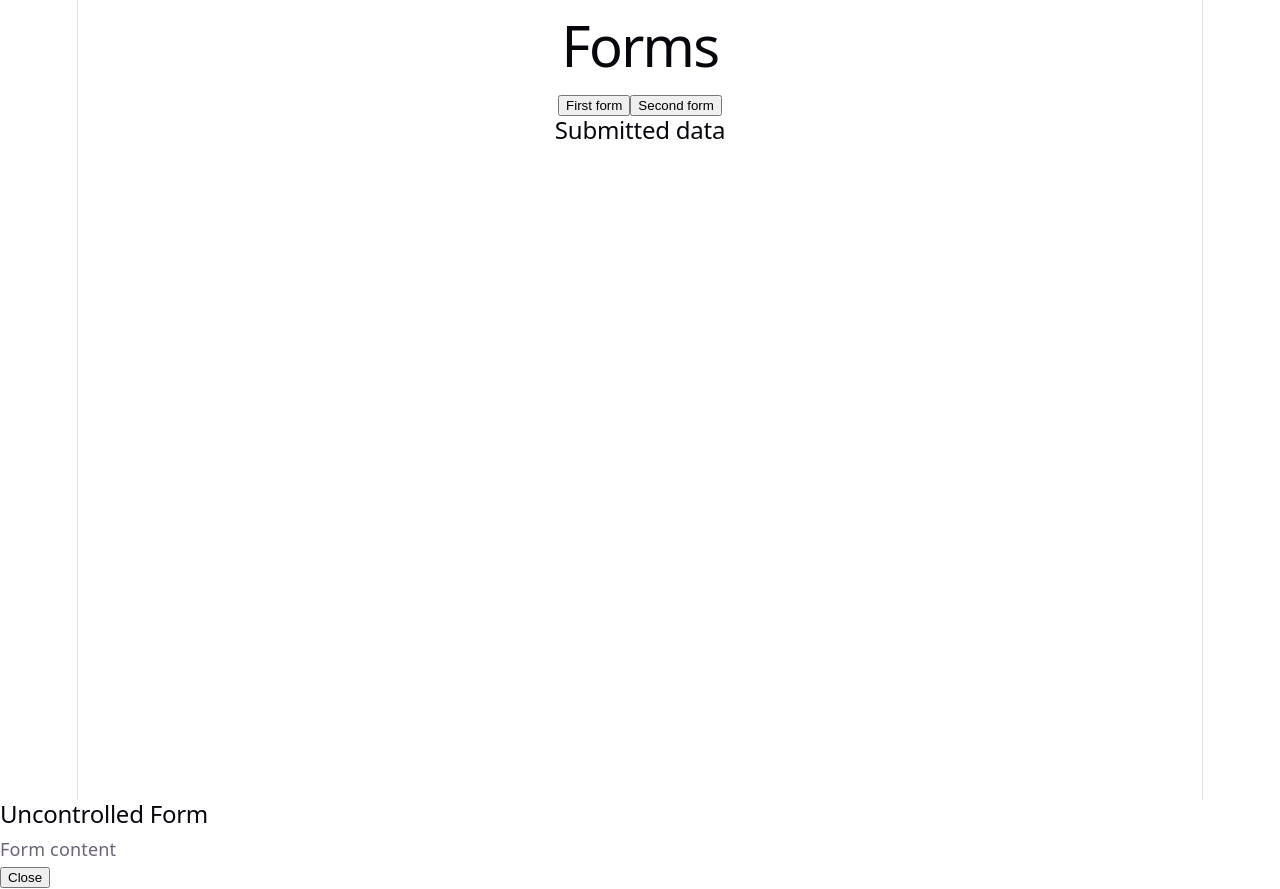
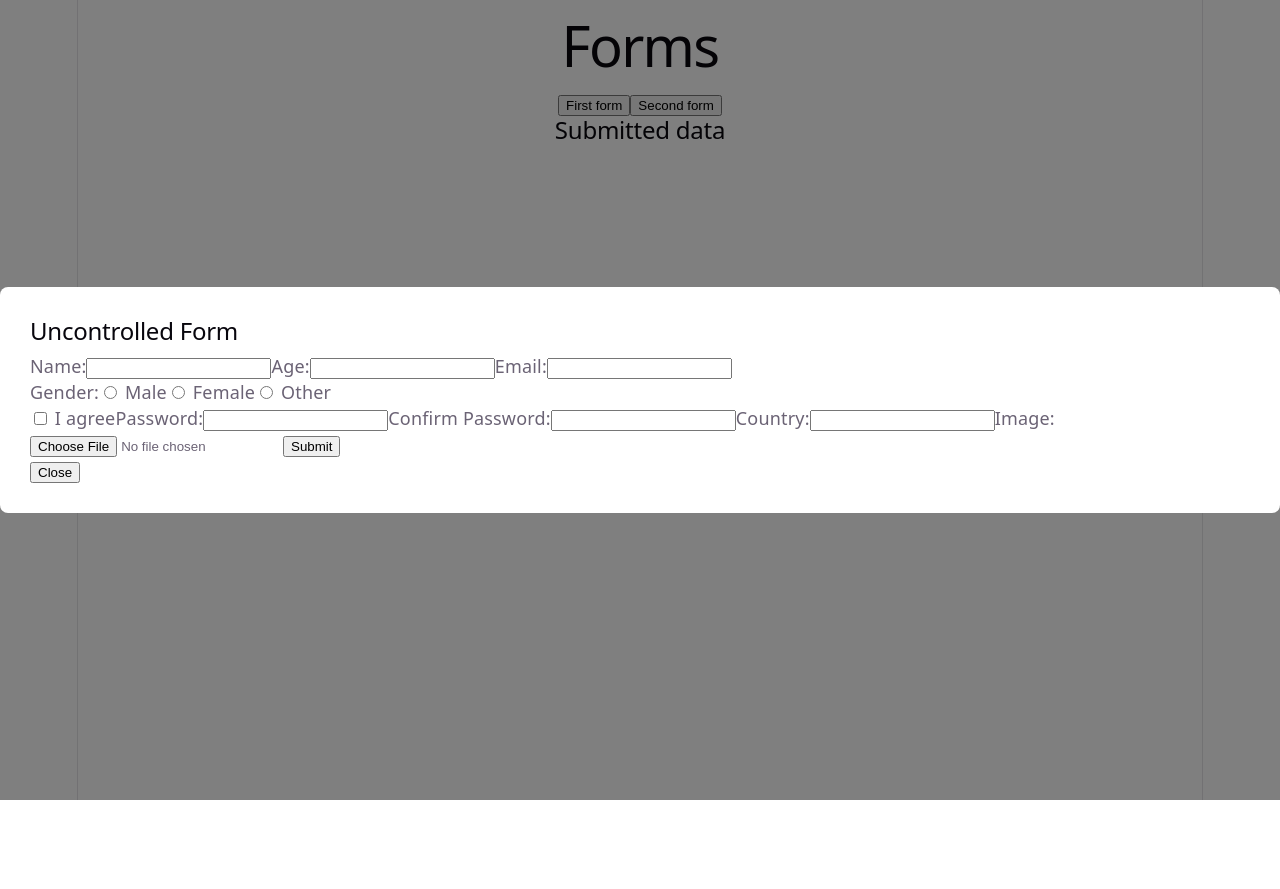
Before and after one commit to Ulya10/React-2026, a React (Vite) app in the folder react-forms/: page / in a window 1280 px wide. Both pictures are taken after a click on the button "First form". After the commit the page ends 800 px from the top, so only its background shows below. Built offline with nearby package versions, Linux system fonts and the light colour scheme.

Commit message:
feat: add first form

```diff
--- a/react-forms/src/App.tsx
+++ b/react-forms/src/App.tsx
@@ -1,6 +1,7 @@
 import { useState } from 'react';
 import './App.css';
-import { Modal } from './components/Modal';
+import Modal from './components/Modal';
+import UncontrolledForm from './components/UncontrolledForm';
 
 function App() {
   const [isModalOpen, setIsModalOpen] = useState(false);
@@ -35,7 +36,11 @@ function App() {
           formType === 'uncontrolled' ? 'Uncontrolled Form' : 'React Hook Form'
         }
       >
-        <p>Form content</p>
+        {formType === 'uncontrolled' ? (
+          <UncontrolledForm />
+        ) : (
+          <p>'React Hook Form'</p>
+        )}
       </Modal>
 
       <div className="submitted-data">
--- a/react-forms/src/components/Modal.css
+++ b/react-forms/src/components/Modal.css
@@ -0,0 +1,18 @@
+.overlay {
+    position: fixed;
+    top: 0;
+    left: 0;
+    width: 100%;
+    height: 100%;
+    background: rgba(0, 0, 0, 0.5);
+    display: flex;
+    align-items: center;
+    justify-content: center;
+    z-index: 1000;
+}
+
+.modal {
+    background: white;
+    padding: 30px;
+    border-radius: 8px;
+}
--- a/react-forms/src/components/Modal.tsx
+++ b/react-forms/src/components/Modal.tsx
@@ -1,6 +1,7 @@
 import { useEffect, type ReactNode } from 'react';
 import { createPortal } from 'react-dom';
-export function Modal({
+import './Modal.css';
+export default function Modal({
   isOpen,
   children,
   onClose,
@@ -39,7 +40,7 @@ export function Modal({
     >
       <div className="modal" onClick={(evt) => evt.stopPropagation()}>
         <h2>{title}</h2>
-        <p>{children}</p>
+        {children}
         <button onClick={onClose}>Close</button>
       </div>
     </div>,
--- /dev/null
+++ b/react-forms/src/components/UncontrolledForm.tsx
@@ -0,0 +1,108 @@
+import type { SyntheticEvent } from 'react';
+import { useState } from 'react';
+import { validationSchema } from '../validation/validationSchema';
+import type { ZodError } from 'zod';
+
+export default function UncontrolledForm() {
+  const [errors, setErrors] = useState<Record<string, string>>({});
+  function submitData(evt: SyntheticEvent<HTMLFormElement>) {
+    evt.preventDefault();
+
+    const formData = new FormData(evt.currentTarget);
+    const data = Object.fromEntries(formData);
+
+    console.log('Data from form:', data);
+
+    const parsedData = {
+      ...data,
+      age: Number(data.age),
+      agreement: data.agreement === 'on',
+    };
+
+    const validationResult = validationSchema.safeParse(parsedData);
+
+    if (!validationResult.success) {
+      const fieldErrors: Record<string, string> = {};
+      validationResult.error.issues.forEach((err) => {
+        const field = err.path[0] as string;
+        if (!fieldErrors[field]) {
+          fieldErrors[field] = err.message;
+        }
+      });
+      setErrors(fieldErrors);
+      return;
+    }
+
+    console.log('Valid success:', validationResult.data);
+    setErrors({});
+  }
+
+  return (
+    <form onSubmit={submitData}>
+      <label>
+        Name:
+        <input name="name" type="text" />
+        {errors.name && <p className="error">{errors.name}</p>}
+      </label>
+
+      <label>
+        Age:
+        <input name="age" type="number" />
+        {errors.age && <p className="error">{errors.age}</p>}
+      </label>
+
+      <label>
+        Email:
+        <input name="email" type="email" />
+        {errors.email && <p className="error">{errors.email}</p>}
+      </label>
+
+      <div>
+        Gender:
+        <label>
+          <input name="gender" type="radio" value="male" /> Male
+        </label>
+        <label>
+          <input name="gender" type="radio" value="female" /> Female
+        </label>
+        <label>
+          <input name="gender" type="radio" value="other" /> Other
+        </label>
+        {errors.gender && <p className="error">{errors.gender}</p>}
+      </div>
+
+      <label>
+        <input name="agreement" type="checkbox" /> I agree
+        {errors.agreement && <p className="error">{errors.agreement}</p>}
+      </label>
+
+      <label>
+        Password:
+        <input name="password" type="password" />
+        {errors.password && <p className="error">{errors.password}</p>}
+      </label>
+
+      <label>
+        Confirm Password:
+        <input name="confirmPassword" type="password" />
+        {errors.confirmPassword && (
+          <p className="error">{errors.confirmPassword}</p>
+        )}
+      </label>
+
+      <label>
+        Country:
+        <input name="country" type="text" />
+        {errors.country && <p className="error">{errors.country}</p>}
+      </label>
+
+      <label>
+        Image:
+        <input name="image" type="file" accept="image/png,image/jpeg" />
+        {errors.image && <p className="error">{errors.image}</p>}
+      </label>
+
+      <button type="submit">Submit</button>
+    </form>
+  );
+}
--- a/react-forms/src/validation/validationSchema.tsx
+++ b/react-forms/src/validation/validationSchema.tsx
@@ -1,6 +1,6 @@
 import z from 'zod';
 
-export const formSchema = z
+export const validationSchema = z
   .object({
     name: z
       .string()
@@ -31,4 +31,4 @@ export const formSchema = z
     path: ['confirmPassword'],
   });
 
-export type validationData = z.infer<typeof formSchema>;
+export type validationData = z.infer<typeof validationSchema>;
```
